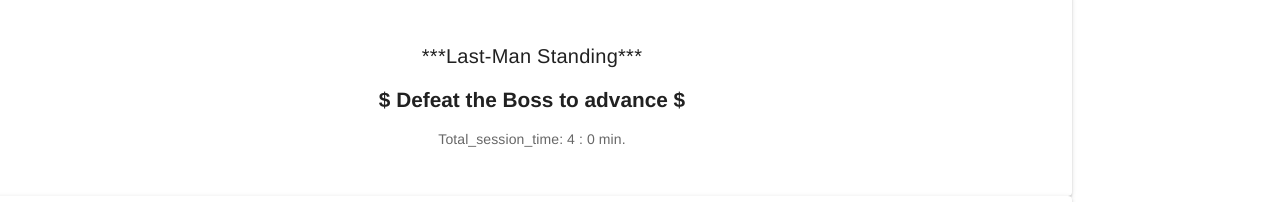
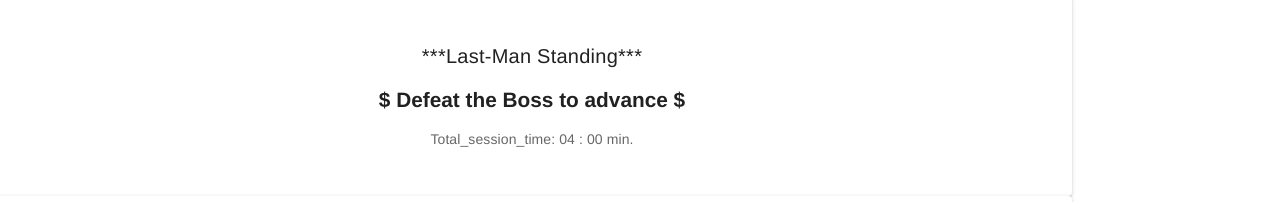
Before and after one commit to kompanymwega/javascript-vue-game, a Vue app: page / in a window 1280 px wide. Shown: the part 124-326 px from the top of the page. Built offline with nearby package versions, Linux system fonts and the light colour scheme.

Commit message:
added formatted functionality to time display

```diff
--- a/src/App.vue
+++ b/src/App.vue
@@ -27,6 +27,7 @@
 
 <script>
 import Playground from "./components/playground";
+import { number } from 'prop-types';
 
 export default {
   name: "app",
@@ -42,11 +43,11 @@ export default {
   },
   methods: {
     sessionDisplay: function(){
-      let countDownTime = Math.floor(this.sessionTime);
-      console.log(typeof(this.sessionTime));
+      let countDownTime = parseInt(this.sessionTime);
+      // console.log(typeof(this.sessionTime));
       let min = parseInt(countDownTime/60);
       let sec = parseInt(countDownTime % 60);
-      let output = parseInt(min)+' : '+ parseInt(sec);
+      let output = this.formatTime(min)+' : '+ this.formatTime(sec);
       console.log(output);
       return output;
 
@@ -68,7 +69,22 @@ export default {
           }
         }, 1000);
       }
+    },
+    formatTime(digits){
+
+      let numbers = new String(digits);
+      // console.log(numbers);
+      if(numbers.length >1){
+        console.log(digits);
+        return digits;
+      } else {
+        // console.log(digits);
+        let formatedStr = '0'+ digits;
+        console.log(formatedStr);
+        return formatedStr;
+      }
     }
+
   },
   computed: {
     getTime: function() {
```
